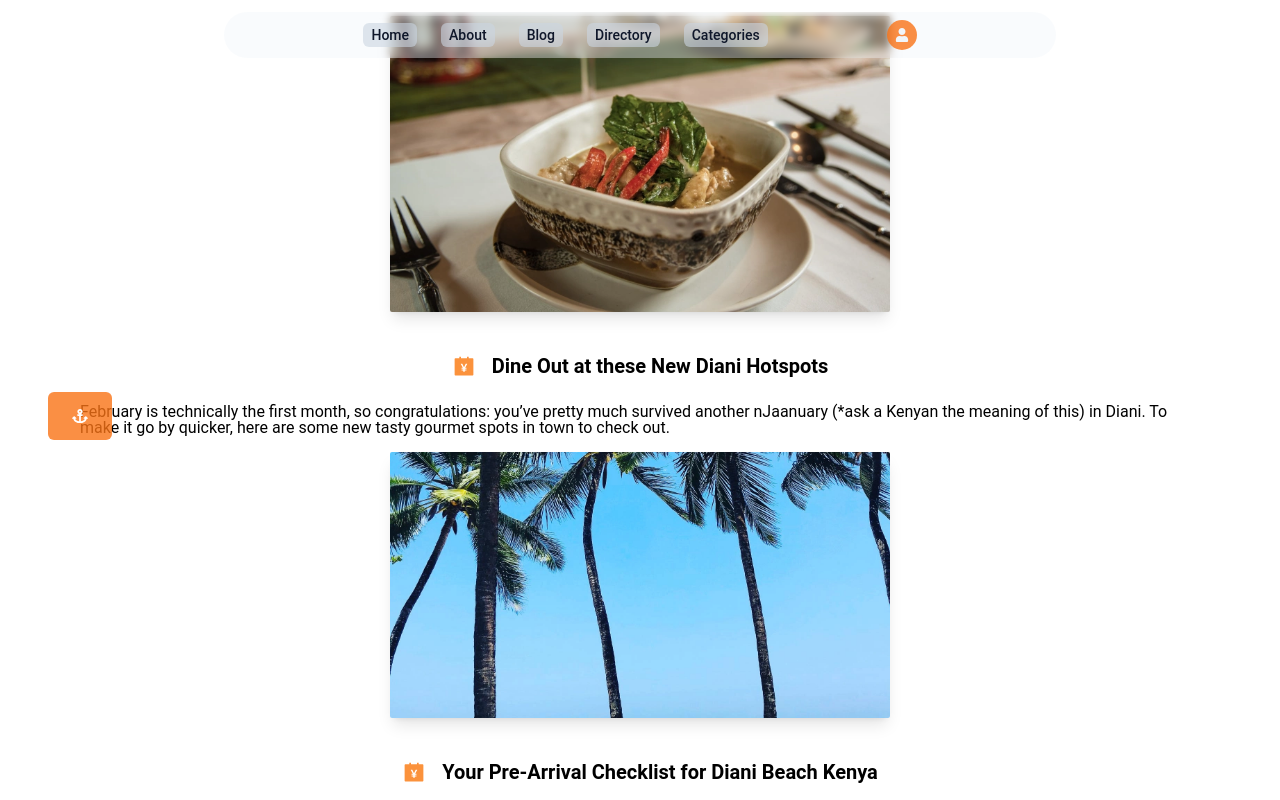
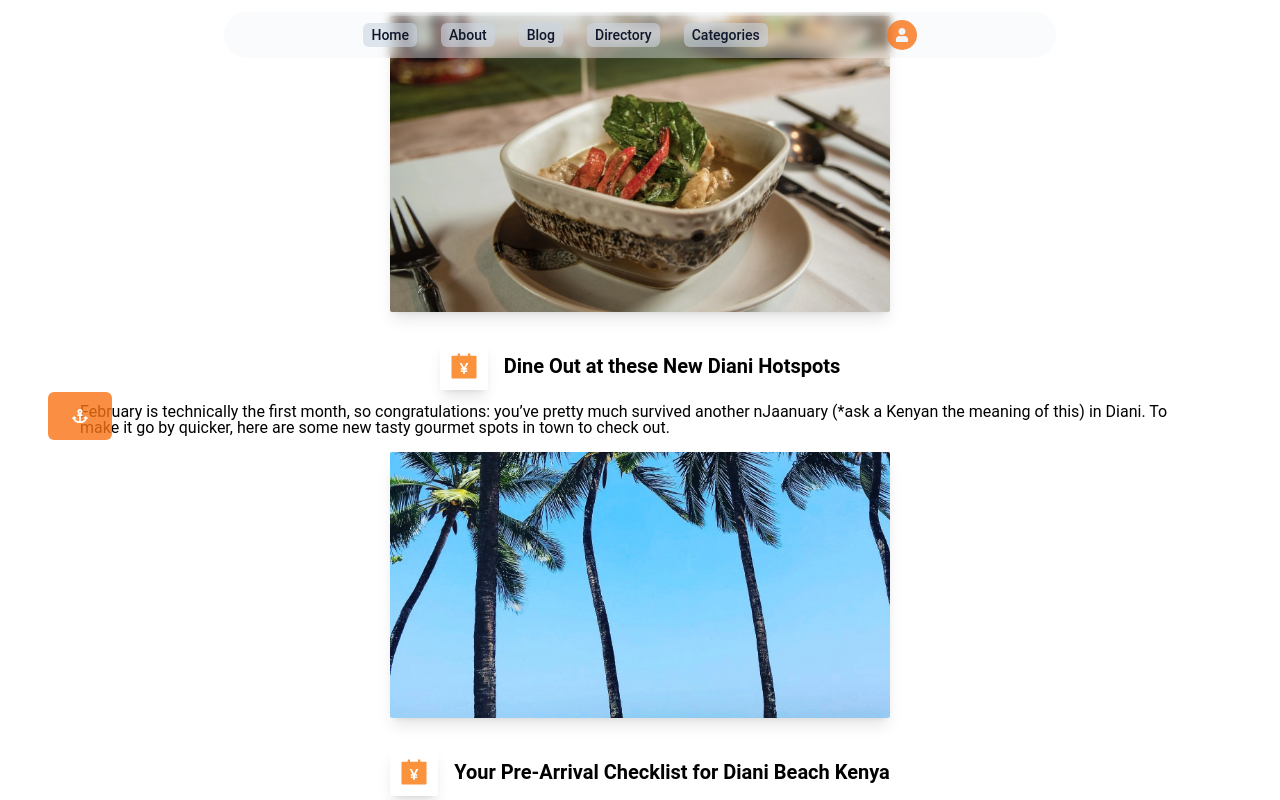
Before and after one commit to MatthewsRicky/travelapp, a Next.js app: page /directory in a window 1280 px wide. Shown: the top 800 px of the page. Built offline with nearby package versions, Linux system fonts and the light colour scheme.

Commit message:
more icon styling

```diff
--- a/components/NewBlog.tsx
+++ b/components/NewBlog.tsx
@@ -19,7 +19,7 @@ const NewBlog = ({src, alt, title, description}: blogItems) => {
             <Image src={blog.src} alt={blog.alt} height={500} width={500} className="rounded-sm shadow-lg my-4"/>
             <div className="flexStart gap-4 items-center">
               <div>
-                <AiFillAccountBook className="w-6 h-6 text-orange-400" />
+                <AiFillAccountBook className="w-12 h-12 text-orange-400 shadow-lg rounded-sm p-2 border-1-solid" />
               </div>
               <h1 className="bold-20 py-3 my-4">{blog.title}</h1>
             </div>
```
